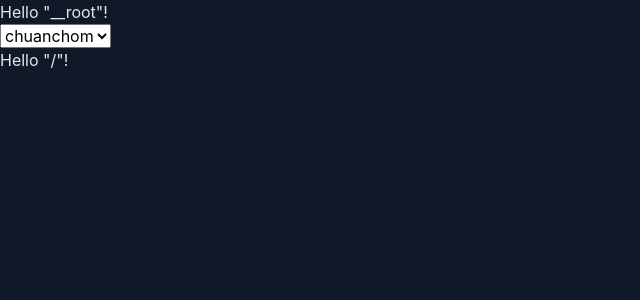
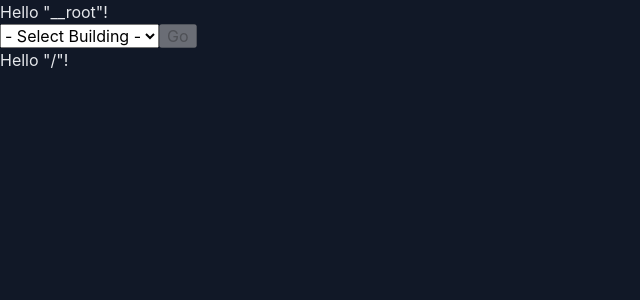
Before and after one commit to ProjectGrinder/WhereIsMyLaundry, a React (Vite) app: page / in a window 1280 px wide. Shown: the top 300 px of the page, without its empty margins (0-640 px from the left). Built offline with nearby package versions, Linux system fonts and the light colour scheme.

Commit message:
feat(proj): finalize routing

```diff
--- a/src/api/getBuildingData.ts
+++ b/src/api/getBuildingData.ts
@@ -1,5 +1,12 @@
 import MockBuildingData from "@/mocks/building";
 
-export default async function getBuildingData(): Promise<BuildingData> {
-  return MockBuildingData[0];
+export default async function getBuildingData(building: string): Promise<number[]> {
+  const building_data = MockBuildingData.find(
+    (value) => value.building_name == building,
+  );
+  if(building_data === undefined)
+  {
+    return MockBuildingData[0].floors.map(floor => floor.floor);
+  }
+  return building_data.floors.map(floor => floor.floor);
 }
--- a/src/routes/$building/index.tsx
+++ b/src/routes/$building/index.tsx
@@ -1,4 +1,7 @@
 import { createFileRoute, useParams } from '@tanstack/react-router'
+import { useEffect, useState } from "react";
+import { useNavigate } from "@tanstack/react-router";
+import getBuildingData from '@/api/getBuildingData';
 
 export const Route = createFileRoute('/$building/')({
   component: RouteComponent,
@@ -6,10 +9,59 @@ export const Route = createFileRoute('/$building/')({
 
 function RouteComponent() {
   const {building} = useParams({ from: "/$building/" });
+  const [floorNames, setFloorNames] = useState<string[]>([]);
+  const [loading, setLoading] = useState(true);
+  const [selectedFloor, setSelectedFloor] = useState("");
+
+  const navigate = useNavigate();
+
+  useEffect(() => {
+    const loadFloors = async () => {
+      try {
+        const data = await getBuildingData(building);
+        setFloorNames(data.map(floorNum => `${floorNum}`));
+      } catch (error) {
+        console.error("Failed to fetch floor names:", error);
+      } finally {
+        setLoading(false);
+      }
+    };
+
+    loadFloors();
+  }, []);
+
+  const handleNavigate = () => {
+    if (selectedFloor) {
+      navigate({ to: `/${building}/${selectedFloor}` });
+    }
+  };
+
+  // Return loading state **after** all hooks have been declared
+  if (loading) {
+    return (
+      <>
+        <div>Hello "/$building"! Loading...</div>
+      </>
+    );
+  }
+
   return (
     <>
-    <div>Hello "/$building"!</div>
-    <div>Building: {building}</div>
+      <div>Hello "/$building"!</div>
+      <div>Building: {building}</div>
+      <select onChange={(e) => setSelectedFloor(e.target.value)} defaultValue="">
+        <option value="" disabled hidden>
+          - Select Floor -
+        </option>
+        {floorNames.map((name, index) => (
+          <option key={index+1} value={name}>
+            {name}
+          </option>
+        ))}
+      </select>
+      <button onClick={handleNavigate} disabled={!selectedFloor}>
+        Go
+      </button>
     </>
   );
 }
--- a/src/routes/__root.tsx
+++ b/src/routes/__root.tsx
@@ -2,15 +2,19 @@ import { useEffect, useState } from "react";
 import "./__root.css";
 import { Outlet, createRootRoute } from "@tanstack/react-router";
 import getBuilding from "@/api/getBuilding";
-
+import { useNavigate } from "@tanstack/react-router";
 
 export const Route = createRootRoute({
   component: RootComponent,
 });
 
 function RootComponent() {
+  // Hooks should be declared at the top level
   const [buildingNames, setBuildingNames] = useState<string[]>([]);
   const [loading, setLoading] = useState(true);
+  const [selectedBuilding, setSelectedBuilding] = useState("");
+
+  const navigate = useNavigate();
 
   useEffect(() => {
     const loadBuildings = async () => {
@@ -27,6 +31,13 @@ function RootComponent() {
     loadBuildings();
   }, []);
 
+  const handleNavigate = () => {
+    if (selectedBuilding) {
+      navigate({ to: `/${selectedBuilding}` });
+    }
+  };
+
+  // Return loading state **after** all hooks have been declared
   if (loading) {
     return (
       <>
@@ -36,16 +47,23 @@ function RootComponent() {
     );
   }
 
+
   return (
     <>
       <div>Hello "__root"!</div>
-      <select>
+      <select onChange={(e) => setSelectedBuilding(e.target.value)} defaultValue="">
+        <option value="" disabled hidden>
+          - Select Building -
+        </option>
         {buildingNames.map((name, index) => (
-          <option key={index} value={name}>
+          <option key={index + 1} value={name}>
             {name}
           </option>
         ))}
       </select>
+      <button onClick={handleNavigate} disabled={!selectedBuilding}>
+        Go
+      </button>
       <Outlet />
     </>
   );
```
